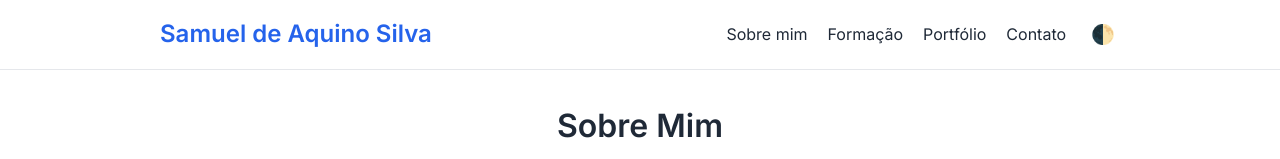
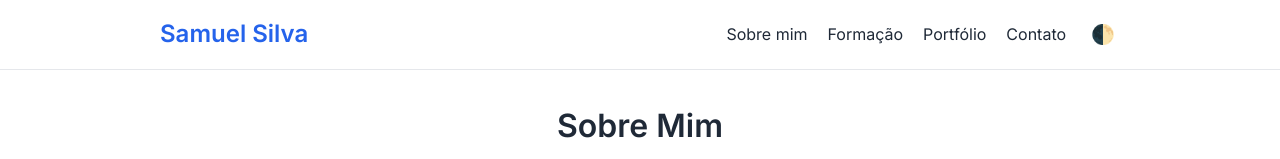
Before and after one commit to Samuel-Aquino/Portfolio-Samuel, a plain HTML site: page index.html in a window 1280 px wide. Shown: the top 159 px of the page. Drawn offline with Linux system fonts and the light colour scheme.

Commit message:
Update logo name in header

```diff
--- a/index.html
+++ b/index.html
@@ -14,7 +14,7 @@
     <!-- Cabeçalho e Navegação -->
     <header id="header">
         <div class="container">
-            <h1 class="logo">Samuel de Aquino Silva</h1>
+            <h1 class="logo">Samuel Silva</h1>
             <nav id="nav">
                 <button aria-label="Abrir Menu" id="btn-mobile" aria-haspopup="true" aria-controls="menu" aria-expanded="false">
                     <span id="hamburger"></span>
```
